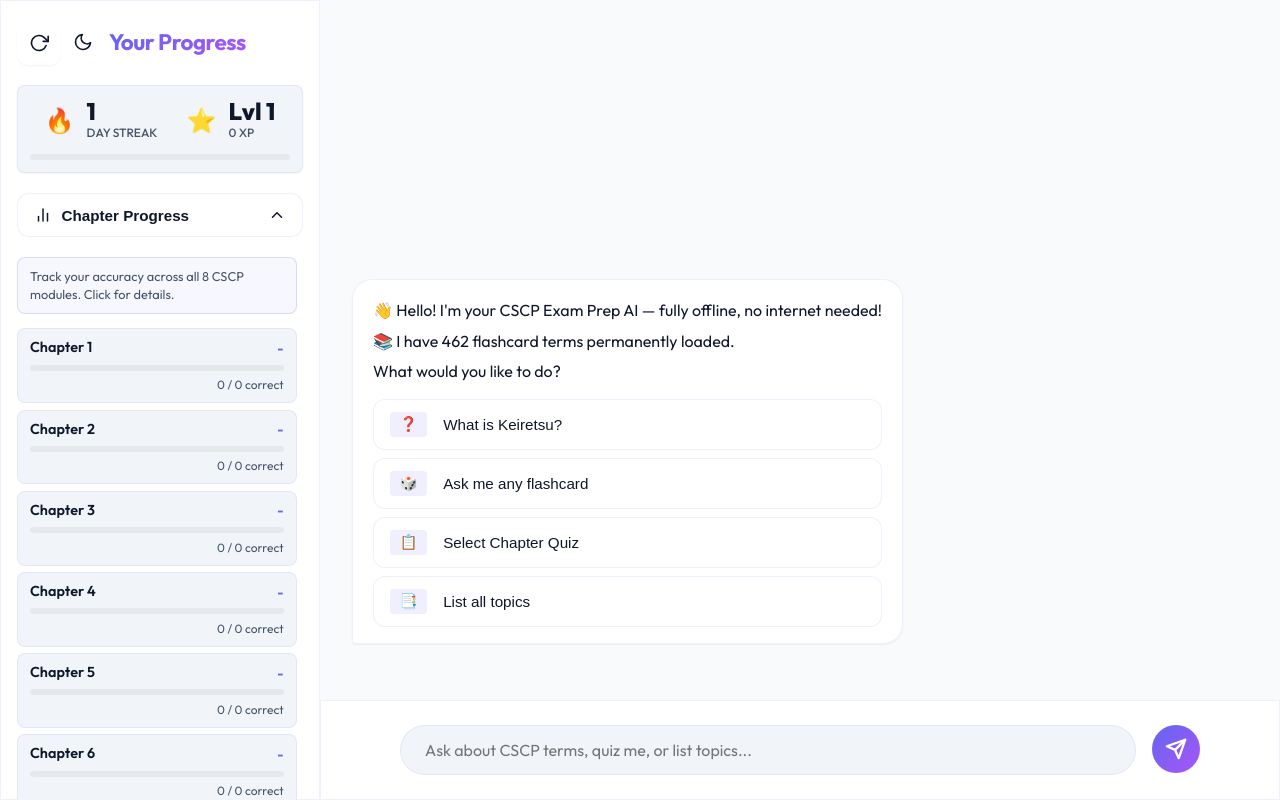
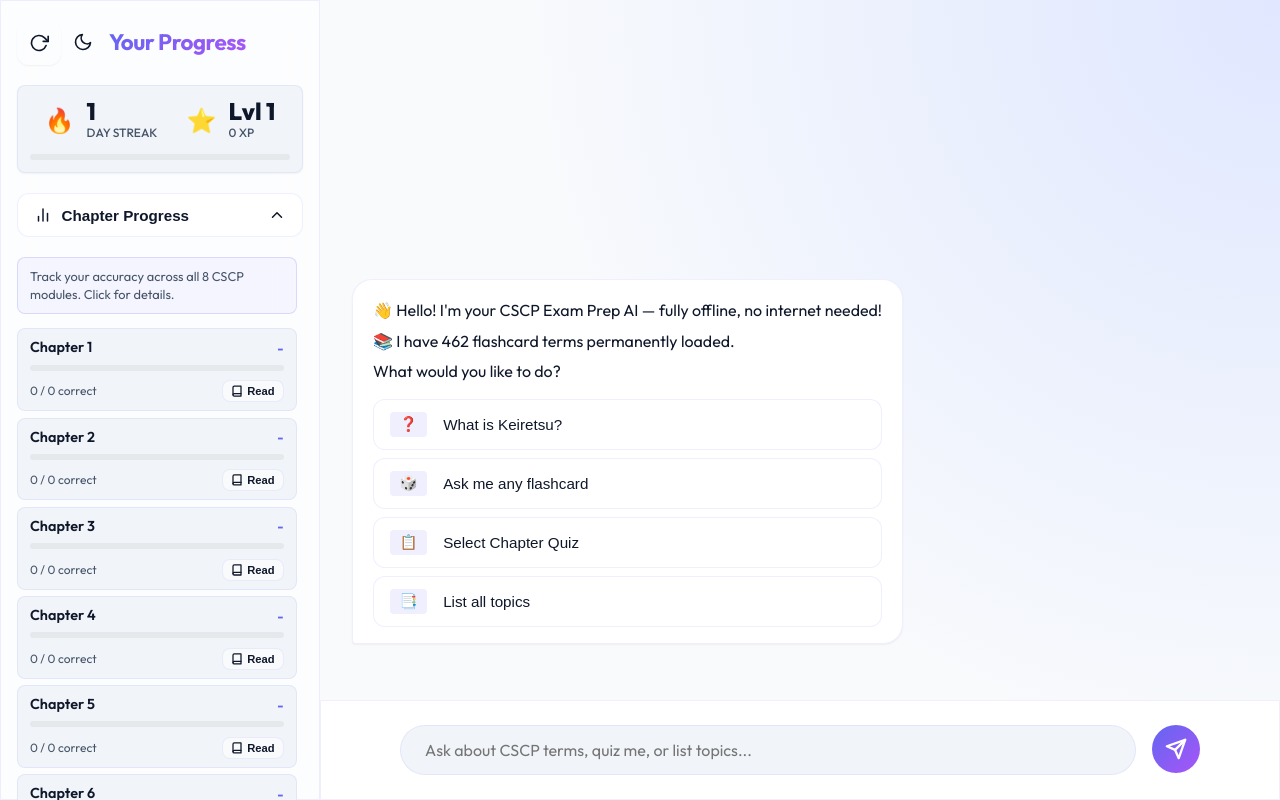
Before and after one commit to Kajalmotki/CSCP-, a React (Vite) app: page / in a window 1280 px wide. Both pictures are taken after a click on the button "Chapter Progress". Built offline with nearby package versions, Linux system fonts and the light colour scheme.

Commit message:
feat: Add intelligent ISO search and clickable chapter flashcards in UI

```diff
--- a/src/components/ChatArea.css
+++ b/src/components/ChatArea.css
@@ -4,7 +4,7 @@
     flex-direction: column;
     height: 100%;
     position: relative;
-    background: var(--bg-primary);
+    background: transparent;
     overflow: hidden;
 }
 
@@ -186,3 +186,70 @@
         font-size: 0.95rem;
     }
 }
+
+/* Flashcard List */
+.flashcard-list {
+    display: flex;
+    flex-direction: column;
+    gap: 0.75rem;
+    margin-top: 1rem;
+    width: 100%;
+}
+
+.flashcard-item {
+    background: var(--bg-secondary);
+    border: 1px solid var(--glass-border);
+    border-radius: var(--radius-md);
+    overflow: hidden;
+    transition: all var(--transition-fast);
+}
+
+.flashcard-header {
+    padding: 1rem;
+    display: flex;
+    justify-content: space-between;
+    align-items: center;
+    cursor: pointer;
+    font-weight: 600;
+    color: var(--text-primary);
+    background: rgba(255, 255, 255, 0.5);
+}
+
+.flashcard-header:hover {
+    background: rgba(255, 255, 255, 0.8);
+}
+
+.flashcard-term {
+    font-size: 1rem;
+}
+
+.flashcard-icon {
+    transition: transform 0.3s ease;
+    color: var(--accent-primary);
+}
+
+.flashcard-item.open .flashcard-icon {
+    transform: rotate(180deg);
+}
+
+.flashcard-body {
+    padding: 0 1rem;
+    max-height: 0;
+    overflow: hidden;
+    opacity: 0;
+    transition: all 0.3s ease-out;
+    background: var(--bg-tertiary);
+}
+
+.flashcard-item.open .flashcard-body {
+    padding: 1rem;
+    max-height: 600px;
+    opacity: 1;
+    border-top: 1px solid var(--glass-border);
+}
+
+.flashcard-def {
+    font-size: 0.95rem;
+    color: var(--text-secondary);
+    line-height: 1.5;
+}
--- a/src/components/ChatArea.jsx
+++ b/src/components/ChatArea.jsx
@@ -2,6 +2,25 @@
 import { generateLocalResponse, evaluateQuizAnswer, generateQuizQuestion } from '../utils/localAI';
 import { playSound, triggerHaptic } from '../utils/haptics';
 import './ChatArea.css';
+
+const FlashcardItem = ({ term, definition }) => {
+    const [isOpen, setIsOpen] = useState(false);
+
+    return (
+        <div className={`flashcard-item ${isOpen ? 'open' : ''} glass-panel`}>
+            <div className="flashcard-header" onClick={() => {
+                setIsOpen(!isOpen);
+                triggerHaptic('light');
+            }}>
+                <span className="flashcard-term">{term}</span>
+                <span className="flashcard-icon">▼</span>
+            </div>
+            <div className="flashcard-body">
+                <div className="flashcard-def">{definition}</div>
+            </div>
+        </div>
+    );
+};
 
 const ChatArea = ({ cscpContext, permanentKnowledge, onQuizResult, addXP, flashcardProgress, onFlashcardReview }) => {
     const [messages, setMessages] = useState([
@@ -30,6 +49,23 @@
         scrollToBottom();
     }, [messages, isTyping]);
 
+    // Expose a custom event for triggering chat externally
+    useEffect(() => {
+        const handleExternalChat = (e) => {
+            if (e.detail && typeof e.detail === 'string') {
+                setInputVal(e.detail);
+                // Trigger form submission after state updates
+                setTimeout(() => {
+                    const form = document.querySelector('.input-form');
+                    if (form) form.dispatchEvent(new Event('submit', { cancelable: true, bubbles: true }));
+                }, 50);
+            }
+        };
+
+        window.addEventListener('triggerChat', handleExternalChat);
+        return () => window.removeEventListener('triggerChat', handleExternalChat);
+    }, []);
+
     const handleSend = (e) => {
         e.preventDefault();
         if (!inputVal.trim()) return;
@@ -46,6 +82,7 @@
             let nextState = quizState;
             let responseText = '';
             let responseOptions = null;
+            let responseFlashcards = null;
 
             // If a quiz is active, evaluate the answer
             if (quizState?.active) {
@@ -86,13 +123,20 @@
                     responseText = result.text;
                     responseOptions = result.options;
                     nextState = result.state;
+                    responseFlashcards = result.flashcards || null;
                 } else {
                     responseText = result;
                 }
             }
 
             setQuizState(nextState);
-            const aiMessage = { id: Date.now() + 1, role: 'ai', text: responseText, options: responseOptions };
+            const aiMessage = {
+                id: Date.now() + 1,
+                role: 'ai',
+                text: responseText,
+                options: responseOptions,
+                flashcards: responseFlashcards
+            };
             setMessages((prev) => [...prev, aiMessage]);
             setIsTyping(false);
         }, 400);
@@ -139,6 +183,14 @@
                         <div key={msg.id} className={`message-wrapper ${msg.role}`}>
                             <div className={`message-bubble ${msg.role === 'ai' ? 'glass-panel' : ''}`}>
                                 {msg.role === 'ai' ? renderText(msg.text) : msg.text}
+
+                                {msg.flashcards && msg.flashcards.length > 0 && (
+                                    <div className="flashcard-list">
+                                        {msg.flashcards.map((fc, i) => (
+                                            <FlashcardItem key={i} term={fc.term} definition={fc.definition} />
+                                        ))}
+                                    </div>
+                                )}
 
                                 {showOptions && (
                                     <div className="quiz-options-grid">
--- a/src/components/Sidebar.css
+++ b/src/components/Sidebar.css
@@ -5,7 +5,9 @@
     flex-direction: column;
     padding: 1.25rem 1rem;
     border-right: 1px solid var(--glass-border);
-    background: var(--bg-secondary);
+    background: rgba(255, 255, 255, 0.6);
+    backdrop-filter: blur(20px);
+    -webkit-backdrop-filter: blur(20px);
     z-index: 30;
     transition: transform var(--transition-normal);
     flex-shrink: 0;
@@ -241,7 +243,26 @@
 .stat-details {
     font-size: 0.75rem;
     color: var(--text-secondary);
-    text-align: right;
+}
+
+.read-flashcards-btn {
+    display: inline-flex;
+    align-items: center;
+    background: var(--bg-primary);
+    border: 1px solid var(--glass-border);
+    border-radius: var(--radius-sm);
+    padding: 0.25rem 0.5rem;
+    font-size: 0.7rem;
+    font-weight: 600;
+    color: var(--text-primary);
+    cursor: pointer;
+    transition: all var(--transition-fast);
+}
+
+.read-flashcards-btn:hover {
+    background: var(--accent-gradient);
+    color: white;
+    border-color: transparent;
 }
 
 .sidebar-footer {
--- a/src/components/Sidebar.jsx
+++ b/src/components/Sidebar.jsx
@@ -120,8 +120,25 @@
                       }}
                     ></div>
                   </div>
-                  <div className="stat-details">
-                    {stat.correct} / {stat.total} correct
+                  <div className="stat-details" style={{ display: 'flex', justifyContent: 'space-between', alignItems: 'center', marginTop: '4px' }}>
+                    <span>{stat.correct} / {stat.total} correct</span>
+                    <button
+                      className="read-flashcards-btn hover-glow"
+                      title={`Read Chapter ${stat.chapter} Flashcards`}
+                      onClick={(e) => {
+                        e.stopPropagation();
+                        window.dispatchEvent(new CustomEvent('triggerChat', { detail: `read chapter ${stat.chapter} topics` }));
+                        if (window.innerWidth <= 768 && typeof onClose === 'function') {
+                          onClose(); // Auto-close sidebar on mobile
+                        }
+                      }}
+                    >
+                      <svg width="12" height="12" viewBox="0 0 24 24" fill="none" stroke="currentColor" strokeWidth="2.5" strokeLinecap="round" strokeLinejoin="round" style={{ marginRight: '4px' }}>
+                        <path d="M4 19.5A2.5 2.5 0 0 1 6.5 17H20"></path>
+                        <path d="M6.5 2H20v20H6.5A2.5 2.5 0 0 1 4 19.5v-15A2.5 2.5 0 0 1 6.5 2z"></path>
+                      </svg>
+                      Read
+                    </button>
                   </div>
                 </div>
               );
--- a/src/index.css
+++ b/src/index.css
@@ -54,7 +54,9 @@
 
 body {
   font-family: 'Outfit', sans-serif;
+  background: radial-gradient(circle at top right, #e0e7ff 0%, #f8fafc 50%), radial-gradient(circle at bottom left, #f3e8ff 0%, #f8fafc 50%);
   background-color: var(--bg-primary);
+  background-attachment: fixed;
   color: var(--text-primary);
   line-height: 1.5;
   -webkit-font-smoothing: antialiased;
--- a/src/utils/localAI.js
+++ b/src/utils/localAI.js
@@ -8,7 +8,7 @@
     const normQuery = normalize(query);
     const normTerm = normalize(item.term);
     const normDef = normalize(item.definition);
-    const queryWords = normQuery.split(/\s+/).filter(w => w.length > 2);
+    const queryWords = normQuery.split(/\s+/).filter(w => w.length >= 2);
 
     let score = 0;
 
@@ -18,6 +18,8 @@
     if (normTerm.includes(normQuery)) score += 50;
     // Query contains the term
     if (normQuery.includes(normTerm)) score += 40;
+    // Definition contains exact query
+    if (normDef.includes(normQuery)) score += 30;
 
     // Word match in term
     queryWords.forEach(word => {
@@ -44,7 +46,7 @@
 // Detect intent
 const isListQuestion = (query) => {
     const norm = normalize(query);
-    return /list|show|all|what are|give me|examples|types of|topics/.test(norm);
+    return /list|show|all|what are|give me|examples|types of|topics|read/.test(norm);
 };
 
 const isDefinitionQuestion = (query) => {
@@ -220,6 +222,19 @@
 
     // Handle Chapter inquiries ("how many flashcards in Chapter 2")
     const chapterNum = extractChapterNumber(query);
+    const isListReq = isListQuestion(query);
+
+    // If they explicitly ask to list/read chapter topics
+    if (isListReq && chapterNum && chapterNum >= 1 && chapterNum <= 8) {
+        const totalItems = CSCP_PERMANENT_KNOWLEDGE.length;
+        const chapterItems = CSCP_PERMANENT_KNOWLEDGE.filter((_, i) => Math.floor((i / totalItems) * 8) + 1 === chapterNum);
+
+        return {
+            text: `📚 **Chapter ${chapterNum} Flashcards**\n\nHere are the **${chapterItems.length}** terms from Chapter ${chapterNum}. Click on any term to reveal its definition.`,
+            flashcards: chapterItems,
+            state: null
+        };
+    }
 
     if (isChapterInquiry(query) && chapterNum) {
         const totalItems = CSCP_PERMANENT_KNOWLEDGE.length;
@@ -269,7 +284,7 @@
     }
 
     // Standard Search Flow
-    const matches = findMatches(query, 3);
+    const matches = findMatches(query, 10);
 
     if (matches.length === 0) {
         return `❓ I couldn't find a match for **"${query}"** in my CSCP knowledge base.\n\nType **"list all topics"** to see everything I know, or try starting a quiz!`;
```
